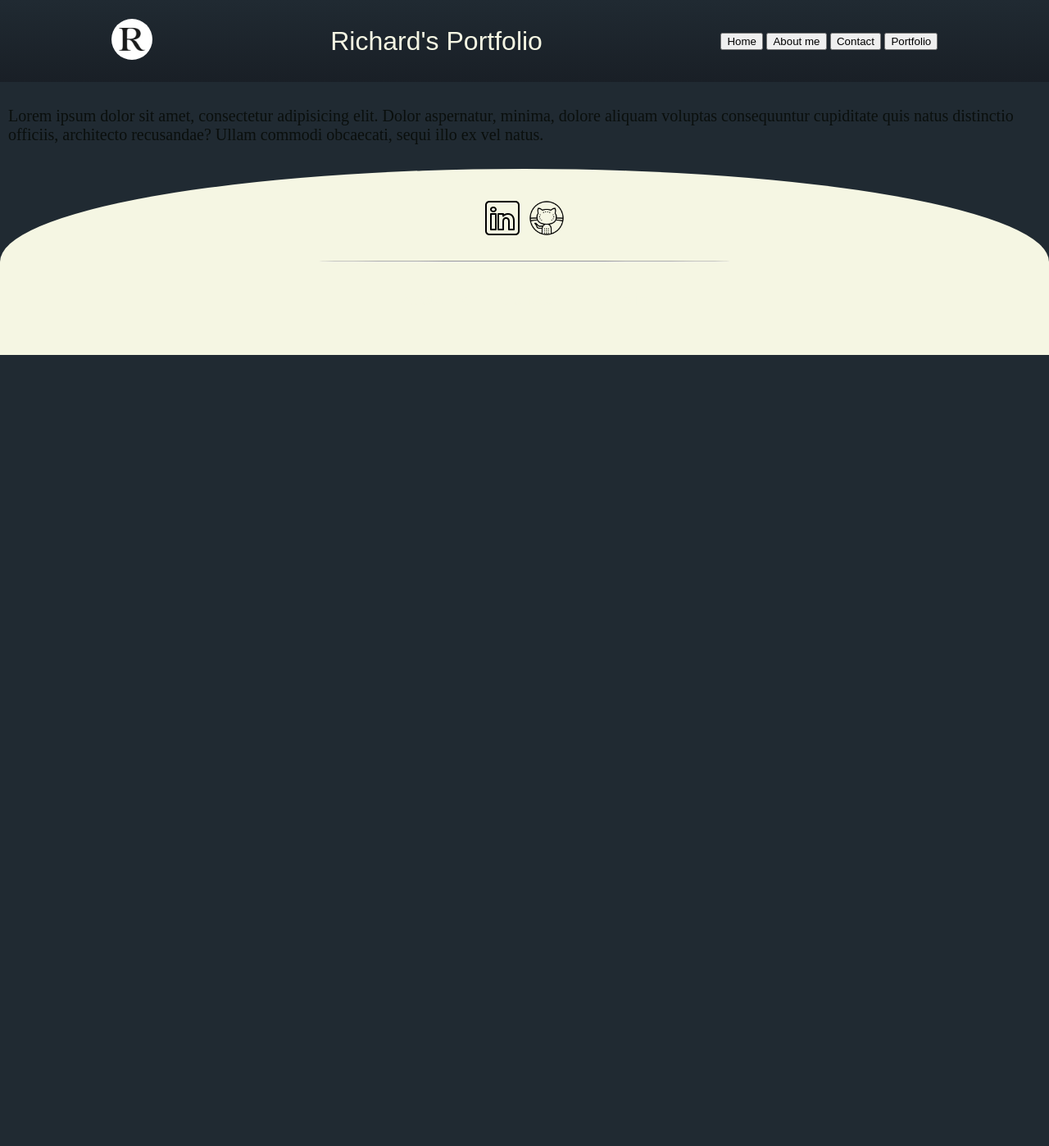
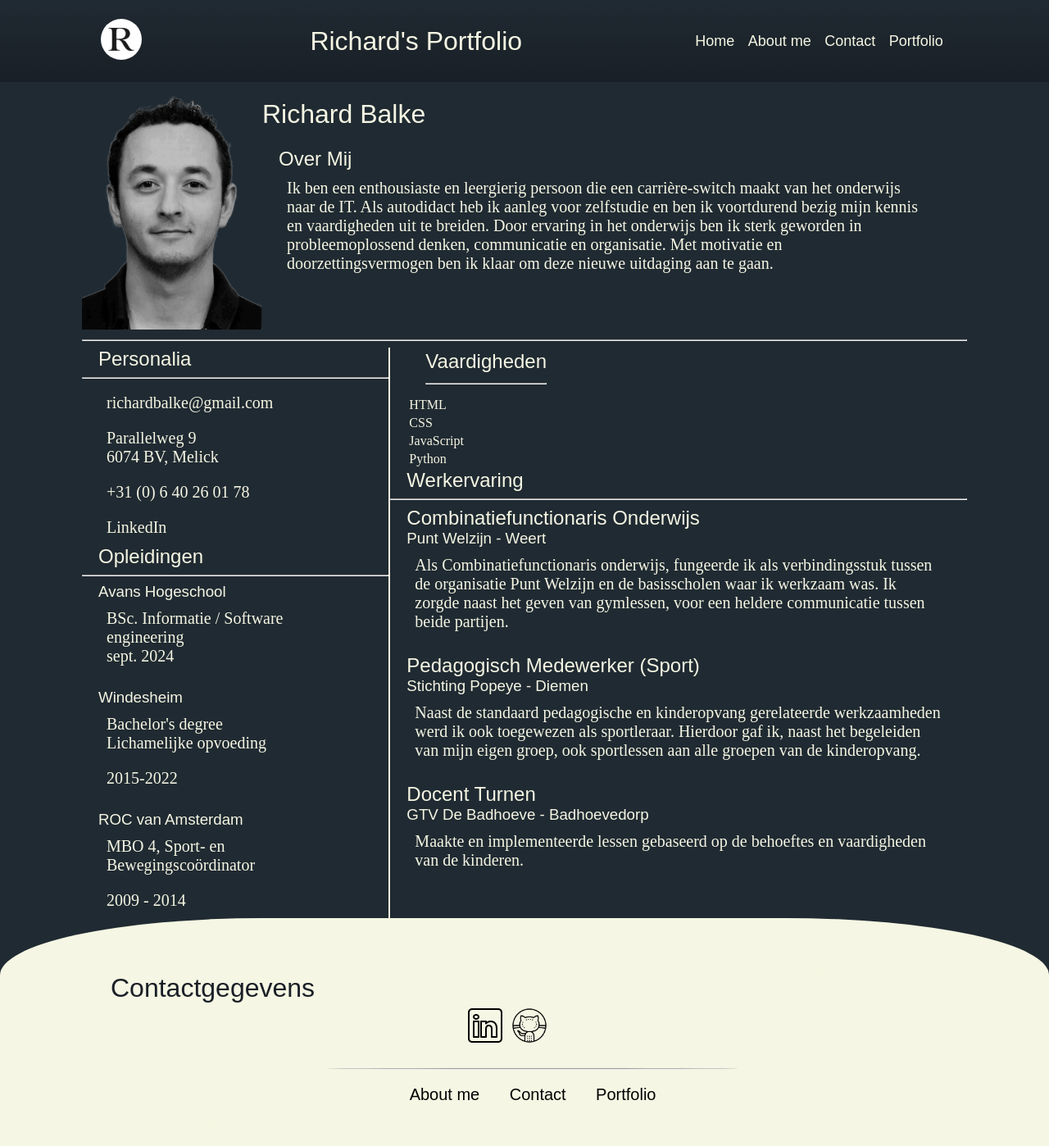
Before and after one commit to RichardBalke/html-portfolio, a PHP site: page /html-content/about.html in a window 1280 px wide. Shown: the whole page at 82% size. Before the commit the page ends 433 px from the top, so only its background shows below. Run offline with PHP 8.4, Linux system fonts and the light colour scheme.

Commit message:
CV bijna klaar

```diff
--- /dev/null
+++ b/CSS/aboutme_styles.css
@@ -0,0 +1,52 @@
+#aboutme-container {
+    max-width: 1080px;
+    justify-content: center;
+    margin: auto;
+}
+
+.aboutme-content-container {
+    display: flex;
+    flex-direction: row;
+
+}
+
+#aboutme-img {
+    height: auto;
+    width: 220px;
+}
+
+#aboutme-content-container {
+    width: 840px;
+}
+
+td {
+    color: rgb(245, 246, 227);
+}
+
+#info-container {
+    display: flex;
+    flex-direction: row;
+    margin: auto;
+}
+
+p {
+    color: rgb(245, 246, 227)!important;
+}
+
+.personalia-container {
+    width: 100%;
+    border-right: 2px solid rgb(245, 246, 227);
+}
+
+.vaardigheden-container {
+    display: flex;
+    flex-direction: column;
+}
+
+h2, h3, p, table {
+    margin: 0px 20px 0px 20px;
+}
+
+@media (max-width: 901px) {
+
+}
--- a/CSS/h&f_styles.css
+++ b/CSS/h&f_styles.css
@@ -11,13 +11,33 @@
   justify-content: space-evenly;
 }
 
+.nav-button {
+  background: none;
+  border: none;
+  cursor: pointer;
+  color: rgb(245, 246, 227);
+  font-size: 18px;
+}
+
+.footer-container {
+  display: flex;
+  flex-direction: row;
+  align-items: center;
+  justify-content: center;
+  padding: 30px 100px 0px 100px;
+}
+
 .footer-nav-button {
   cursor: pointer;
   border: none;
   background: none;
-  color: rgb(245, 246, 227);
   font-size: 20px;
   margin: 10px;
+}
+
+#footer-contact-gegevens-container {
+  display: flex;
+  flex-direction: column;
 }
 
 .hf-container img {
@@ -33,3 +53,39 @@
   justify-content: center;
   align-items: center;
 }
+
+footer {
+  background-color: rgb(245, 246, 227);
+  border-top-left-radius: 25%;
+  border-top-right-radius: 25%;
+}
+
+footer p, footer h1 {
+  padding: 0!important;
+  margin-left: 20px;
+  color: rgb(26, 31, 39);
+}
+
+footer img {
+  width: 50px;
+  height: auto;
+}
+
+footer hr {
+  width: 500px;
+  border-radius: 50%;
+}
+
+.footer-content-img-container {
+  display: flex;
+  flex-direction: column;
+  justify-content: center;
+  align-items: center;
+  padding-top: 20px;
+}
+
+.footer-content {
+  padding: 15px;
+  margin: auto;
+  width: 33%;
+}
--- a/CSS/style.css
+++ b/CSS/style.css
@@ -13,7 +13,7 @@ body {
   border-radius: 30%;
   background-image: linear-gradient(to right, rgb(245, 246, 227), rgb(26, 31, 39), rgb(245, 246, 227));
   height: 5px;
-  margin-top: 0px;
+  margin: 0px 0px 0px 0px;
 }
 
 #header {
@@ -42,32 +42,3 @@ p {
   padding: 10px;
   font-size: 20px;
 }
-
-footer {
-  background-color: rgb(245, 246, 227);
-  border-top-left-radius: 50%;
-  border-top-right-radius: 50%;
-  ;
-}
-
-footer img {
-  width: 50px;
-  height: auto;
-}
-
-footer hr {
-  width: 500px;
-  border-radius: 50%;
-}
-
-.footer-container {
-  display: flex;
-  flex-direction: column;
-  justify-content: center;
-  align-items: center;
-  padding-top: 20px;
-}
-
-.footer-content {
-  padding: 15px;
-}
--- a/html-content/about.html
+++ b/html-content/about.html
@@ -1,17 +1,117 @@
 <!DOCTYPE html>
 <html lang="en">
   <head>
-  <meta charset="UTF-8">
-  <meta name="viewport" content="width=device-width, initial-scale=1.0">
-  <link rel="stylesheet" href="/CSS/style.css">
-  <link rel="stylesheet" href="/CSS/h&f_styles.css">
+    <meta charset="UTF-8" />
+    <meta name="viewport" content="width=device-width, initial-scale=1.0" />
+    <link rel="stylesheet" href="/CSS/style.css" />
+    <link rel="stylesheet" href="/CSS/h&f_styles.css" />
+    <link rel="stylesheet" href="/CSS/aboutme_styles.css" />
     <title>Document</title>
   </head>
   <body>
     <header></header>
+
     <main>
-    <p>Lorem ipsum dolor sit amet, consectetur adipisicing elit. Dolor aspernatur, minima, dolore aliquam voluptas consequuntur cupiditate quis natus distinctio officiis, architecto recusandae? Ullam commodi obcaecati, sequi illo ex vel natus.</p>
+      <div id="aboutme-container">
+        <div class="aboutme-content-container">
+          <div>
+            <img id="aboutme-img" src="/Images/foto-richard-zwartwit.png" alt="" />
+          </div>
+          <div id="aboutme-content-container" class="aboutme-content">
+            <h1>Richard Balke</h1>
+            <h2>Over Mij</h2>
+            <p>
+              Ik ben een enthousiaste en leergierig persoon die een
+              carrière-switch maakt van het onderwijs naar de IT. Als autodidact
+              heb ik aanleg voor zelfstudie en ben ik voortdurend bezig mijn
+              kennis en vaardigheden uit te breiden. Door ervaring in het
+              onderwijs ben ik sterk geworden in probleemoplossend denken,
+              communicatie en organisatie. Met motivatie en doorzettingsvermogen
+              ben ik klaar om deze nieuwe uitdaging aan te gaan.
+            </p>
+          </div>
+        </div>
+        <hr>
+        <div id="info-container">
+          <div class="personalia-container">
+            <div class="aboutme-content">
+              <h2>Personalia</h2>
+              <hr>
+              <p>richardbalke@gmail.com</p>
+              <p>Parallelweg 9 <br> 6074 BV, Melick</p>
+              <p>+31 (0) 6 40 26 01 78</p>
+              <p>LinkedIn</p>
+            </div>
+
+            <div class="aboutme-content">
+              <h2>Opleidingen</h2>
+              <hr>
+              <h3>Avans Hogeschool</h3>
+              <p>BSc. Informatie / Software engineering <br>sept. 2024</p>
+              <br>
+              <h3>Windesheim</h3>
+              <p>Bachelor's degree <br> Lichamelijke opvoeding</p>
+              <p>2015-2022</p>
+              <br>
+              <h3>ROC van Amsterdam</h3>
+              <p>MBO 4, Sport- en <br> Bewegingscoördinator</p>
+              <p>2009 - 2014</p>
+
+
+            </div>
+          </div>
+
+          <div class="vaardigheden-container">
+            <div class="aboutme-content" vaardigheden>
+              <table>
+                <th>
+                  <h2>
+                    Vaardigheden
+                    <hr />
+                  </h2>
+                </th>
+                <tr>
+                  <td>HTML</td>
+                </tr>
+                <tr>
+                  <td>CSS</td>
+                </tr>
+                <tr>
+                  <td>JavaScript</td>
+                </tr>
+                <tr>
+                  <td>Python</td>
+                </tr>
+              </table>
+            </div>
+            <div>
+              <h2>Werkervaring</h2>
+              <hr />
+              <div class="aboutme-content">
+                <h2>Combinatiefunctionaris Onderwijs</h2>
+                <h3>Punt Welzijn - Weert</h3>
+                <p>Als Combinatiefunctionaris onderwijs, fungeerde ik als verbindingsstuk tussen de organisatie Punt Welzijn en de basisscholen waar ik werkzaam was. Ik zorgde naast het geven van gymlessen, voor een heldere communicatie tussen beide partijen.</p><br>
+              </div>
+              <div class="aboutme-content">
+                <h2>Pedagogisch Medewerker (Sport)</h2>
+                <h3>Stichting Popeye - Diemen</h3>
+                <p>Naast de standaard pedagogische en kinderopvang gerelateerde
+                  werkzaamheden werd ik ook toegewezen als sportleraar. Hierdoor gaf ik, naast
+                  het begeleiden van mijn eigen groep, ook sportlessen aan alle groepen van de
+                  kinderopvang.</p><br>
+              </div>
+              <div class="aboutme-content">
+                <h2>Docent Turnen</h2>
+                <h3>GTV De Badhoeve - Badhoevedorp</h3>
+                <p>Maakte en implementeerde lessen gebaseerd op de behoeftes en
+                  vaardigheden van de kinderen.</p>
+              </div>
+            </div>
+          </div>
+        </div>
+      </div>
     </main>
+
     <footer></footer>
 
     <script src="/JavaScript/script.js"></script>
--- a/html-content/contact.html
+++ b/html-content/contact.html
@@ -5,7 +5,7 @@
     <meta name="viewport" content="width=device-width, initial-scale=1.0" />
     <title>Document</title>
     <link rel="stylesheet" href="/CSS/style.css" />
-    <link rel="stylesheet" href="/CSS/h&f_styles.css">
+    <link rel="stylesheet" href="/CSS/h&f_styles.css" />
     <link
       href="https://fonts.googleapis.com/css2?family=Finger+Paint&display=swap"
       rel="stylesheet"
@@ -16,10 +16,10 @@
     />
   </head>
   <body>
-
     <header></header>
 
     <main>
+      <div>
         <h1 id="contactgegevensh1">Contactgegevens</h1>
 
         <p class="adres">Tel: +31 640260178</p>
@@ -31,6 +31,7 @@
           Parallelweg 9, Melick <br />
           6074BV, Nederland <br />
         </p>
+      </div>
     </main>
 
     <footer></footer>
--- a/html-content/footer.html
+++ b/html-content/footer.html
@@ -6,21 +6,58 @@
   <body>
     <div class="footer-container">
       <div class="footer-content">
-       <a href="https://www.linkedin.com/in/richard-balke-3b8170274/" target="_blank  (26) Richard Balke | LinkedIn" rel=”noopener noreferrer”><img src="/Images/linkedin-Icon.png" alt=""></a>
-        <a href="https://github.com/RichardBalke" target="_blank" rel=”noopener noreferrer”><img src="/Images/github-Icon.png" alt=""></a>
-      </div>
-      <hr>
-      <div class="footer-content">
-        <nav>
-          <button class="footer-nav-button" onclick="location.href= 'about.html'">About me</button>
-          <button class="footer-nav-button" onclick="location.href= 'contact.html'">Contact</button>
-          <button class="footer-nav-button" onclick="location.href= 'boxes.html'">Portfolio</button>
-        </nav>
-      </div>
-      <div class="footer-content">
-
+        <h1 id="contact-gegevens-heading1">Contactgegevens</h1>
+        <p class="adres">Tel: +31 640260178</p>
+        <p class="adres">Email: richardbalke@gmail.com</p>
+        <p class="adres">
+          Address: <br />
+          Parallelweg 9, Melick <br />
+          6074BV, Nederland <br />
+        </p>
       </div>
 
+      <div class="footer-content-img-container">
+        <div class="footer-content">
+          <a
+            href="https://www.linkedin.com/in/richard-balke-3b8170274/"
+            target="_blank  (26) Richard Balke | LinkedIn"
+            rel="”noopener"
+            noreferrer”
+            ><img src="/Images/linkedin-Icon.png" alt=""
+          /></a>
+          <a
+            href="https://github.com/RichardBalke"
+            target="_blank"
+            rel="”noopener"
+            noreferrer”
+            ><img src="/Images/github-Icon.png" alt=""
+          /></a>
+        </div>
+        <hr />
+        <div class="footer-content-navbar">
+          <nav>
+            <button
+              class="footer-nav-button"
+              onclick="location.href= 'about.html'"
+            >
+              About me
+            </button>
+            <button
+              class="footer-nav-button"
+              onclick="location.href= 'contact.html'"
+            >
+              Contact
+            </button>
+            <button
+              class="footer-nav-button"
+              onclick="location.href= 'boxes.html'"
+            >
+              Portfolio
+            </button>
+          </nav>
+        </div>
+      </div>
+      <div class="footer-content"><p>Lorem ipsum dolor sit amet consectetur adipisicing elit. Debitis, illo facilis ab dolore neque quaerat labore nihil soluta et nobis iure sapiente sequi error tempora pariatur dolor fuga consequatur hic.</p></div>
     </div>
   </body>
 </html>
```
Also changed, not shown: Images/Foto_Richard_Balke_zwartwit.png (added), Images/foto-richard-zwartwit.png (added), 1 other file. Lines whose indentation alone changed are shown as unchanged.
